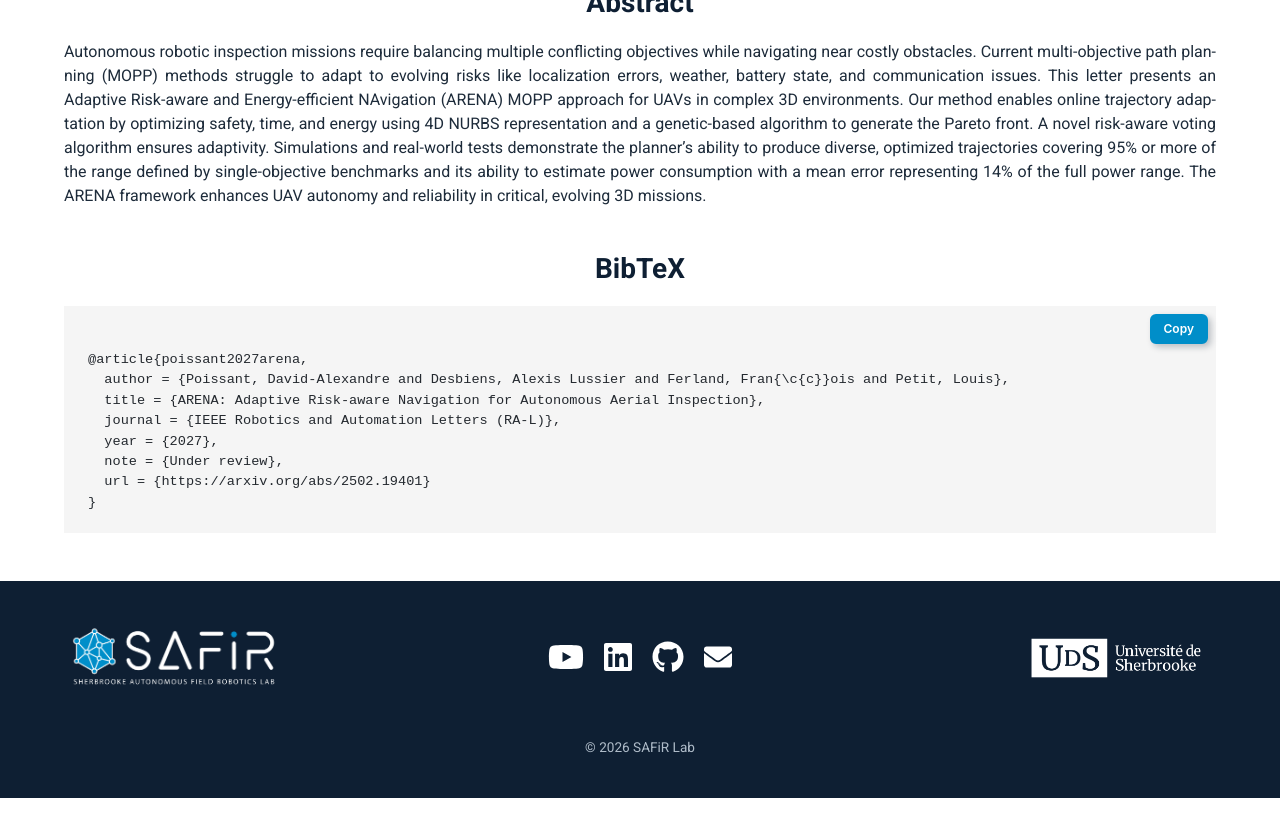
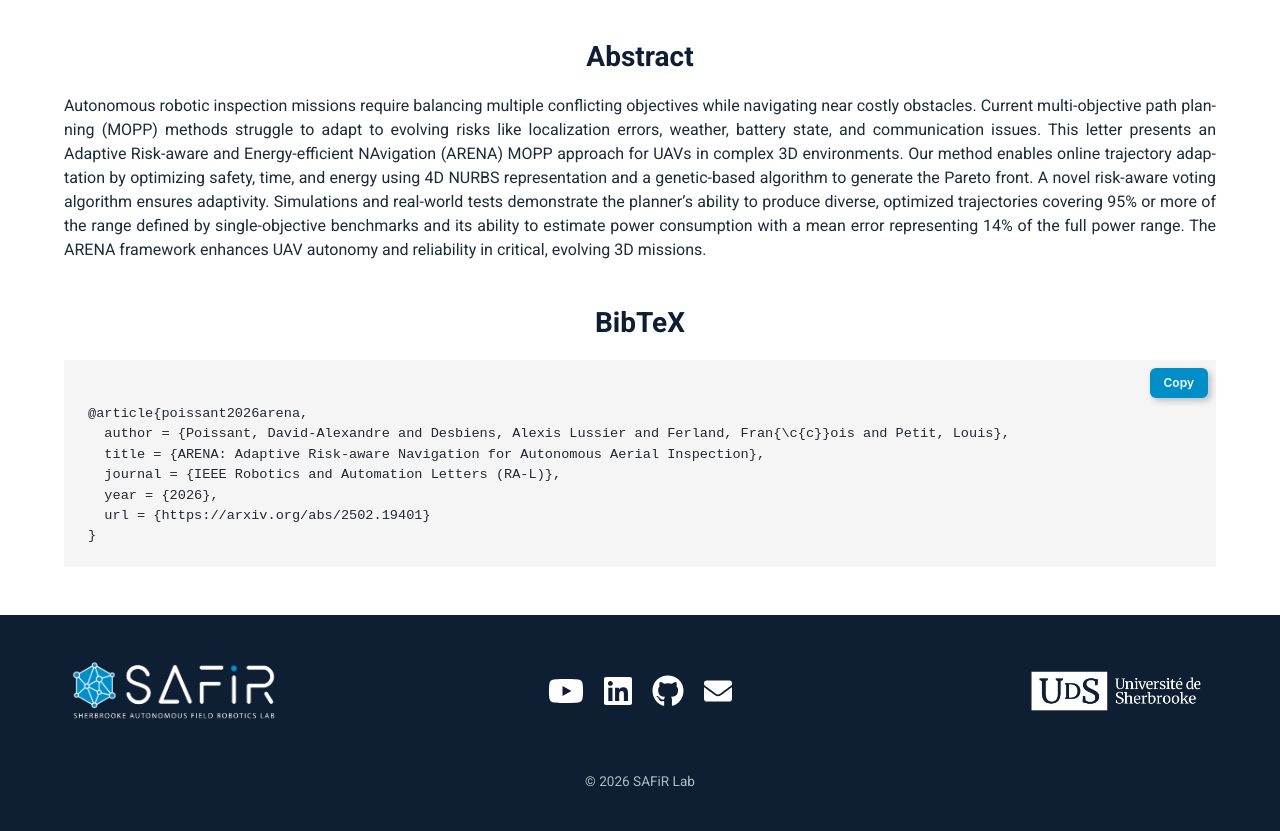
Before and after one commit to SAFiRLab/SAFiRLab.github.io, a Jekyll site: the page built from _projects/arena.md, in a window 1280 px wide and 900 px high, scrolled down 768 px, cut to the strip 69-900 px from the top of the window. Built offline with Jekyll 4.4.1, drawn with Linux system fonts in a browser that asks for light colours; before the commit the page ends 1635 px from its top, so only the background shows below that.

Commit message:
Updated ARENA

```diff
--- a/_projects/arena.md
+++ b/_projects/arena.md
@@ -13,12 +14,11 @@ authors:
   - name: Louis Petit
     url: /team/louis-petit/
 bibtex: |
-  @article{poissant2027arena,
+  @article{poissant2026arena,
     author = {Poissant, David-Alexandre and Desbiens, Alexis Lussier and Ferland, Fran{\c{c}}ois and Petit, Louis},
     title = {ARENA: Adaptive Risk-aware Navigation for Autonomous Aerial Inspection},
     journal = {IEEE Robotics and Automation Letters (RA-L)},
-    year = {2027},
-    note = {Under review},
+    year = {2026},
     url = {https://arxiv.org/abs/2502.19401}
   }
 ---
```
Also changed, not shown: other parts of _projects/arena.md (+1 -0 lines), _data/publications.yml (+3 -5 lines).
